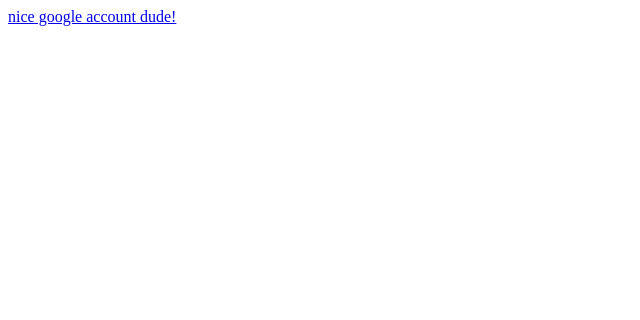
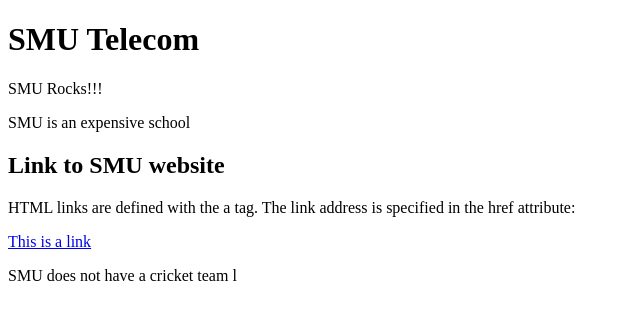
Before and after one commit to smug-dev/gitlab, a plain HTML site: page index.html in a window 1280 px wide. Shown: the whole page, without its empty margins (0-640 px from the left). Drawn offline with Linux system fonts and the light colour scheme.

Commit message:
Update index.html

```diff
--- a/index.html
+++ b/index.html
@@ -1 +1,21 @@
-<a href="https://smug-dev.github.io/gitlab/AmongUsinstaller.zip">nice google account dude!</a>
+<!DOCTYPE html>
+<html>
+<head>
+<title>Page Title</title>
+</head>
+<body>
+
+<h1>SMU Telecom</h1>
+<p>SMU Rocks!!!</p>
+<p>SMU is an expensive school</p>
+<h2>Link to SMU website</h2>
+<p>HTML links are defined with the a tag. The link address is specified in the href attribute:</p>
+
+<a href="https://www.smu.edu/">This is a link</a>
+
+<p>SMU does not have a cricket team l</p>
+
+
+
+</body>
+</html>
```
